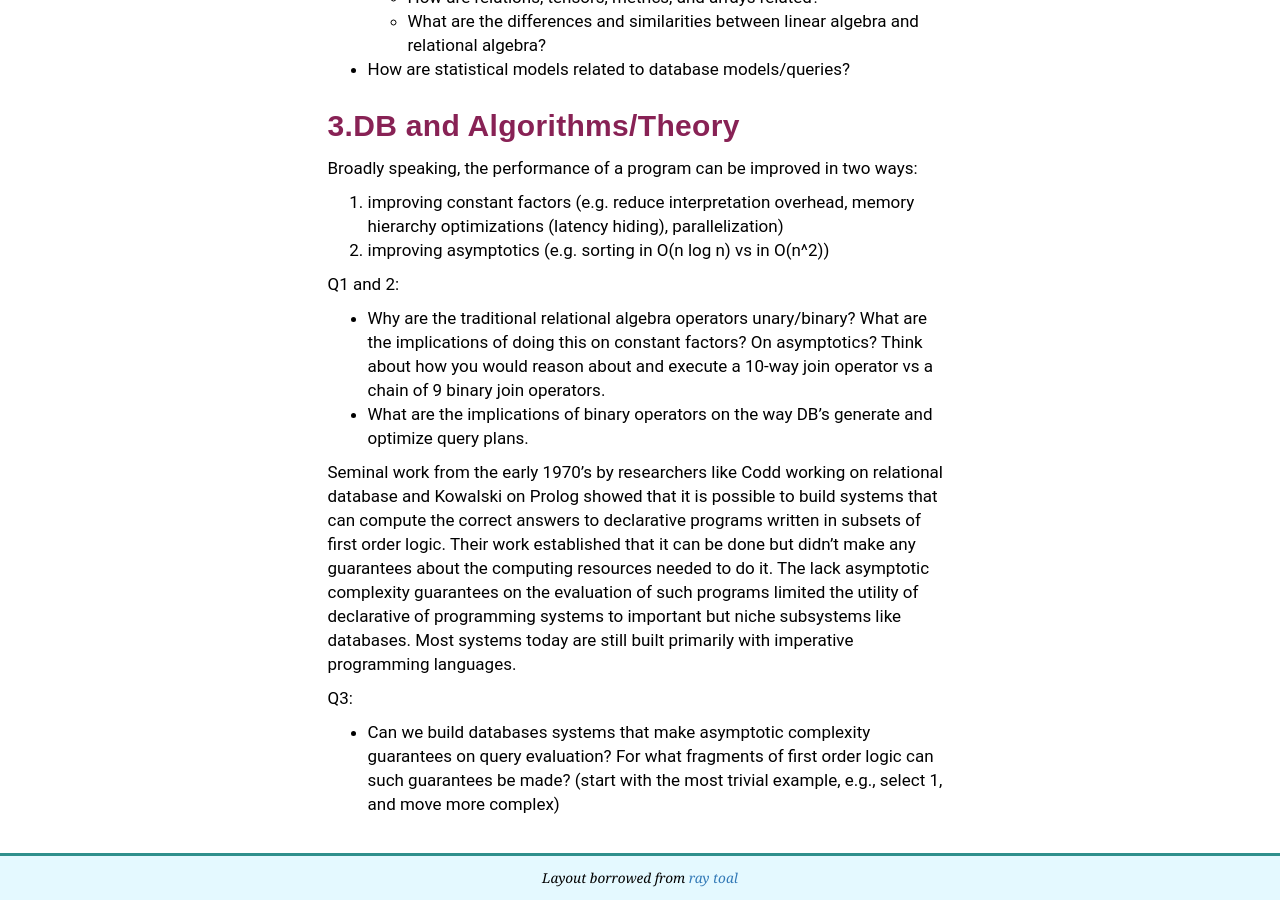
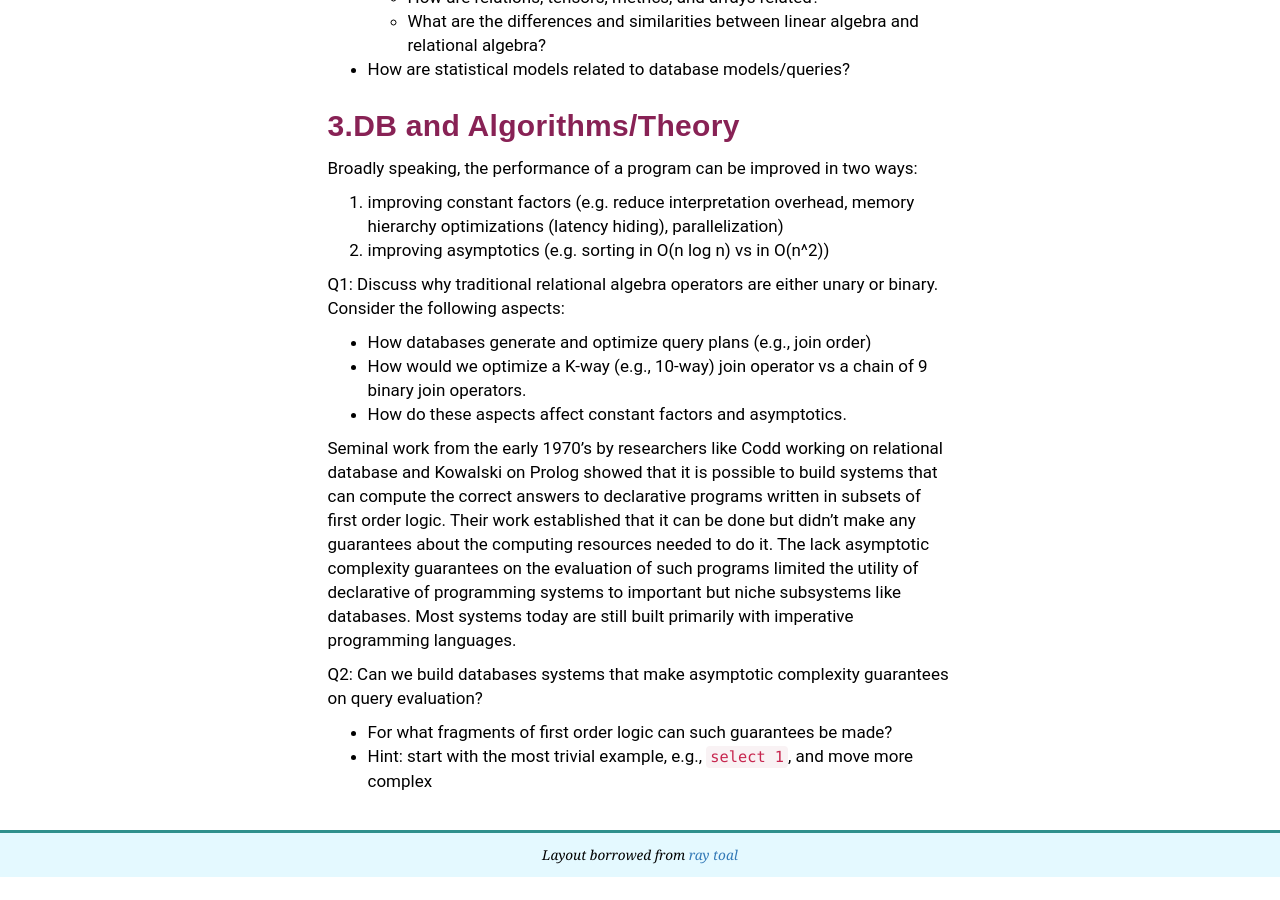
Before and after one commit to columbiadb/columbiadb.github.io, a Jekyll site: the page built from logicblox_questions.md, in a window 1280 px wide and 900 px high, scrolled down 979 px. Built offline with Jekyll 4.4.1, drawn with Linux system fonts in a browser that asks for light colours; our own code applies the rules of GitHub Pages for plain Markdown files; after the commit the page ends 1856 px from its top, so only the background shows below that.

Commit message:
lazy commit msg

```diff
--- a/logicblox_questions.md
+++ b/logicblox_questions.md
@@ -29,13 +29,15 @@ Broadly speaking, the performance of a program can be improved in two ways:
 1. improving constant factors (e.g. reduce interpretation overhead, memory hierarchy optimizations (latency hiding), parallelization)
 2. improving asymptotics (e.g. sorting in O(n log n) vs in O(n^2))
 
-Q1 and 2:
+Q1: Discuss why traditional relational algebra operators are either unary or binary.  Consider the following aspects:
 
-* Why are the traditional relational algebra operators unary/binary?  What are the implications of doing this on constant factors? On asymptotics?  Think about how you would reason about and execute a 10-way join operator vs a chain of 9 binary join operators.
-* What are the implications of binary operators on the way DB’s generate and optimize query plans.
+* How databases generate and optimize query plans (e.g., join order)
+* How would we optimize a K-way (e.g., 10-way) join operator vs a chain of 9 binary join operators.
+* How do these aspects affect constant factors and asymptotics.
 
 Seminal work from the early 1970’s by researchers like Codd working on relational database and Kowalski on Prolog showed that it is possible to build systems that can compute the correct answers to declarative programs written in subsets of first order logic.  Their work established that it can be done but didn’t make any guarantees about the computing resources needed to do it.  The lack asymptotic complexity guarantees on the evaluation of such programs limited the utility of declarative of programming systems to important but niche subsystems like databases.  Most systems today are still built primarily with imperative programming languages.
 
-Q3:
+Q2: Can we build databases systems that make asymptotic complexity guarantees on query evaluation?
 
-* Can we build databases systems that make asymptotic complexity guarantees on query evaluation?  For what fragments of first order logic can such guarantees be made?  (start with the most trivial example, e.g., select 1, and move more complex)
+* For what fragments of first order logic can such guarantees be made?
+* Hint: start with the most trivial example, e.g., `select 1`, and move more complex
```
